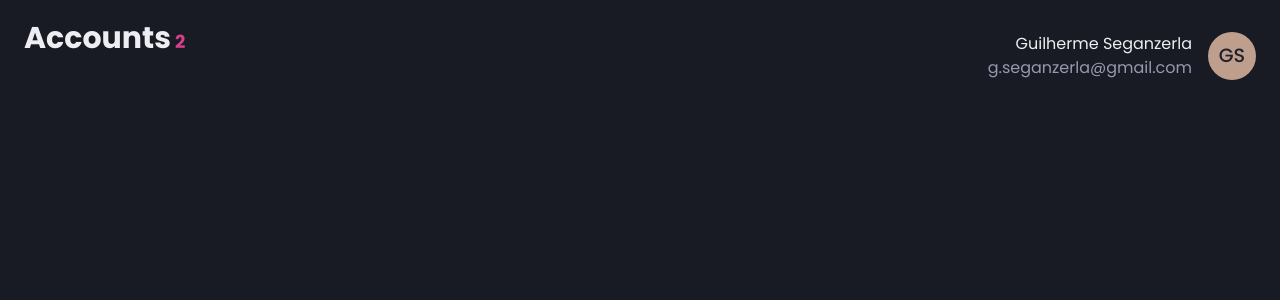
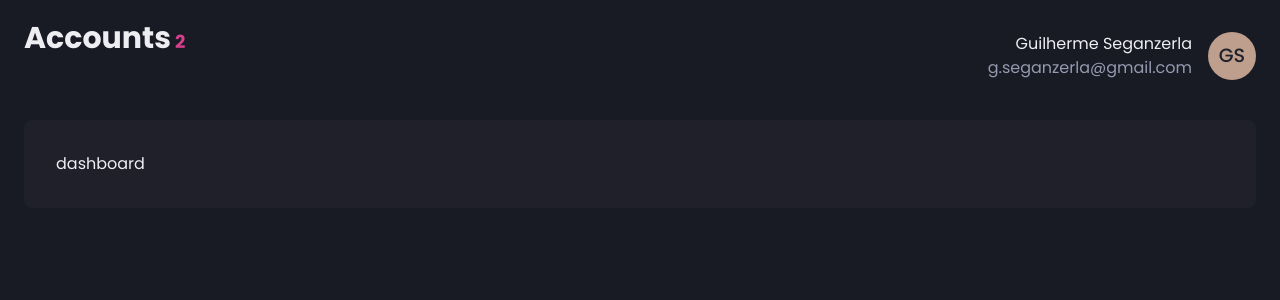
Before and after one commit to gseganzerla/accounts2-front, a Next.js app: page / in a window 1280 px wide. Shown: the top 300 px of the page. Built offline with nearby package versions, Linux system fonts and the light colour scheme.

Commit message:
page content

```diff
--- a/src/components/Page.tsx
+++ b/src/components/Page.tsx
@@ -1,4 +1,4 @@
-import { Box } from '@chakra-ui/react'
+import { Box, Flex } from '@chakra-ui/react'
 import { ReactNode } from 'react'
 import { Header } from './Header'
 
@@ -10,6 +10,11 @@
   return (
     <Box>
       <Header />
+      <Flex w="100%" my="6" maxWidth={1480} px="6">
+        <Box flex="1" bg="gray.800" p="8" borderRadius="8">
+          {children}
+        </Box>
+      </Flex>
     </Box>
   )
 }
```
